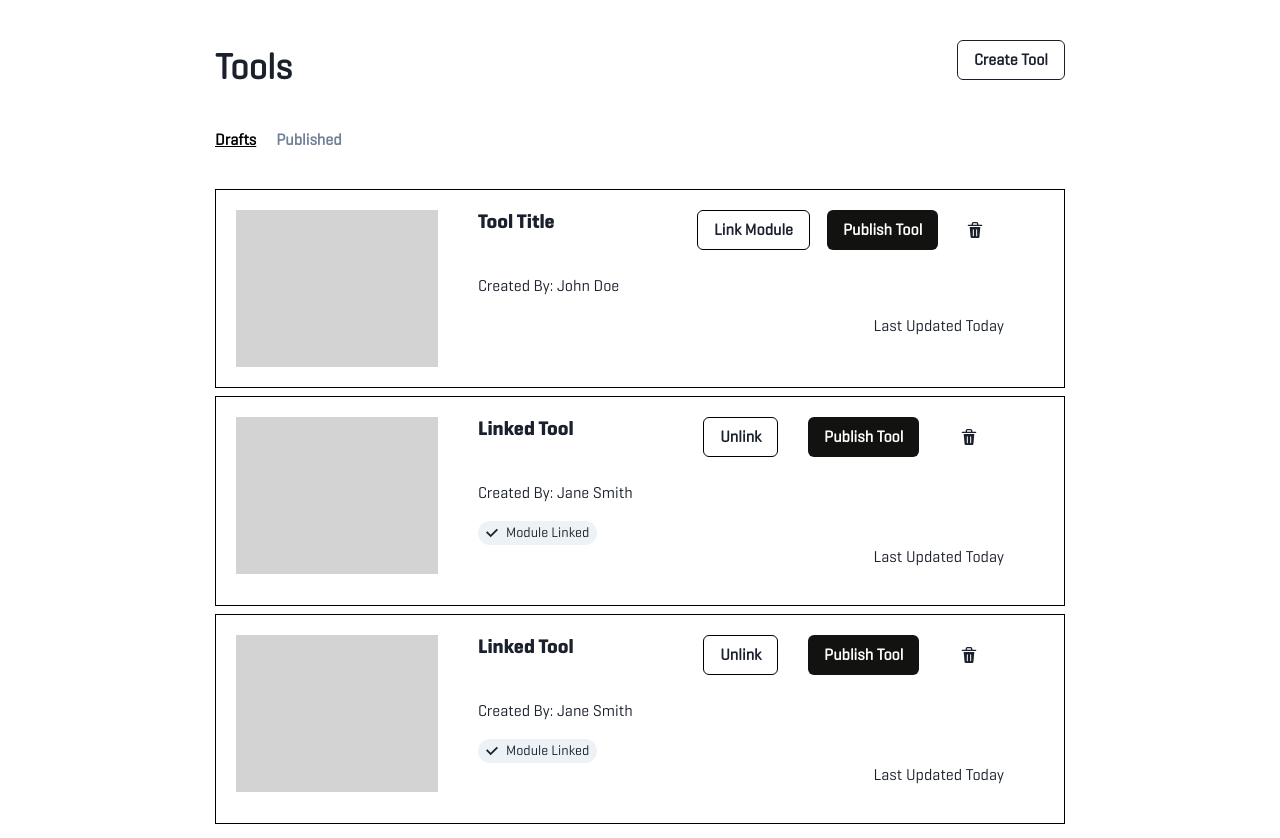
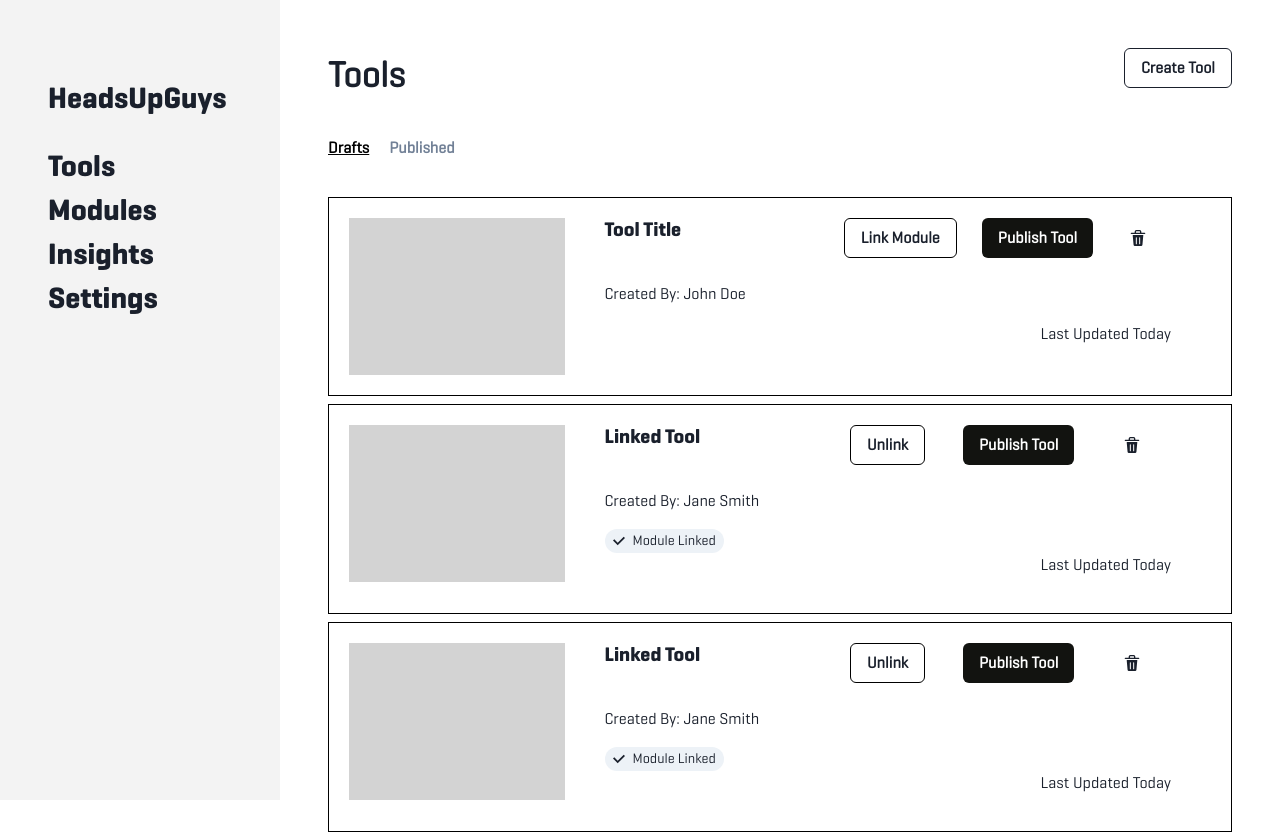
Before and after one commit to uwblueprint/headsupguys, a Next.js app: page /admin/dashboard/tools in a window 1280 px wide. Shown: the top 838 px of the page. Built offline with nearby package versions, Linux system fonts and the light colour scheme.

Commit message:
Styling to tools for consistency with modules

```diff
--- a/pages/admin/dashboard/tools.tsx
+++ b/pages/admin/dashboard/tools.tsx
@@ -1,18 +1,17 @@
 import React, { useState, useEffect } from "react";
 import {
     Stack,
-    Center,
     Flex,
     Text,
     Button,
     useDisclosure,
     Spacer,
 } from "@chakra-ui/react";
+import { ToolCard, Modal, AdminLayout } from "@components";
+import toolsList from "data/tools";
+import { Page } from "types/Page";
 
-import { ToolCard, Modal } from "@components";
-import toolsList from "data/tools";
-
-const ToolsPage: React.FC = () => {
+const ToolsPage: Page = () => {
     const { isOpen, onOpen, onClose } = useDisclosure();
     const [toolsArray, setToolsArray] = useState([]);
 
@@ -59,7 +58,7 @@ const ToolsPage: React.FC = () => {
     }, []);
 
     return (
-        <Center>
+        <Stack spacing={8}>
             <Modal
                 isOpen={isOpen}
                 onCancel={onClose}
@@ -78,8 +77,8 @@ const ToolsPage: React.FC = () => {
                 confirmButtonColor={modalMode === "publish" ? `black` : `red`}
                 size="lg"
             />
-            <Flex direction="column" minH="100vh" pl="48px" pr="48px">
-                <Flex mt={10} wrap={"wrap"} justify={"left"} width={"full"}>
+            <Flex direction="column" minH="100vh">
+                <Flex wrap={"wrap"} justify={"left"} width={"full"}>
                     <Text mr={2} fontWeight="bold" fontSize="4xl">
                         Tools
                     </Text>
@@ -134,8 +133,9 @@ const ToolsPage: React.FC = () => {
                     })}
                 </Stack>
             </Flex>
-        </Center>
+        </Stack>
     );
 };
 
+ToolsPage.layout = AdminLayout;
 export default ToolsPage;
--- a/src/components/Navbar/index.tsx
+++ b/src/components/Navbar/index.tsx
@@ -29,14 +29,14 @@ const Navbar: React.FC = () => {
             left="0"
             top="0"
         >
-            <NavItem to="/" mb={8}>
+            <NavItem to="/admin" mb={8}>
                 HeadsUpGuys
             </NavItem>
             <VStack spacing={2} align="flex-start">
-                <NavItem to="/admin/tools">Tools</NavItem>
-                <NavItem to="/admin/modules">Modules</NavItem>
-                <NavItem to="/admin/insights">Insights</NavItem>
-                <NavItem to="/admin/settings">Settings</NavItem>
+                <NavItem to="/admin/dashboard/tools">Tools</NavItem>
+                <NavItem to="/admin/dashboard/modules">Modules</NavItem>
+                <NavItem to="/admin/dashboard/insights">Insights</NavItem>
+                <NavItem to="/admin/dashboard/settings">Settings</NavItem>
             </VStack>
             <Spacer />
         </Flex>
--- a/src/components/toolCard/index.tsx
+++ b/src/components/toolCard/index.tsx
@@ -60,7 +60,7 @@ export const ToolCard: React.FC<ToolCardProps> = ({
     };
 
     return (
-        <SimpleGrid columns={2} px={5} py={5} __css={styles.card}>
+        <SimpleGrid w="100%" columns={2} px={5} py={5} __css={styles.card}>
             <Flex>
                 <Box bg="lightgrey" w="25%" h="157px" />
                 <Box px={10} w="75%">
```
Also changed, not shown: src/components/ModuleCard/index.tsx (+4 -6 lines).
